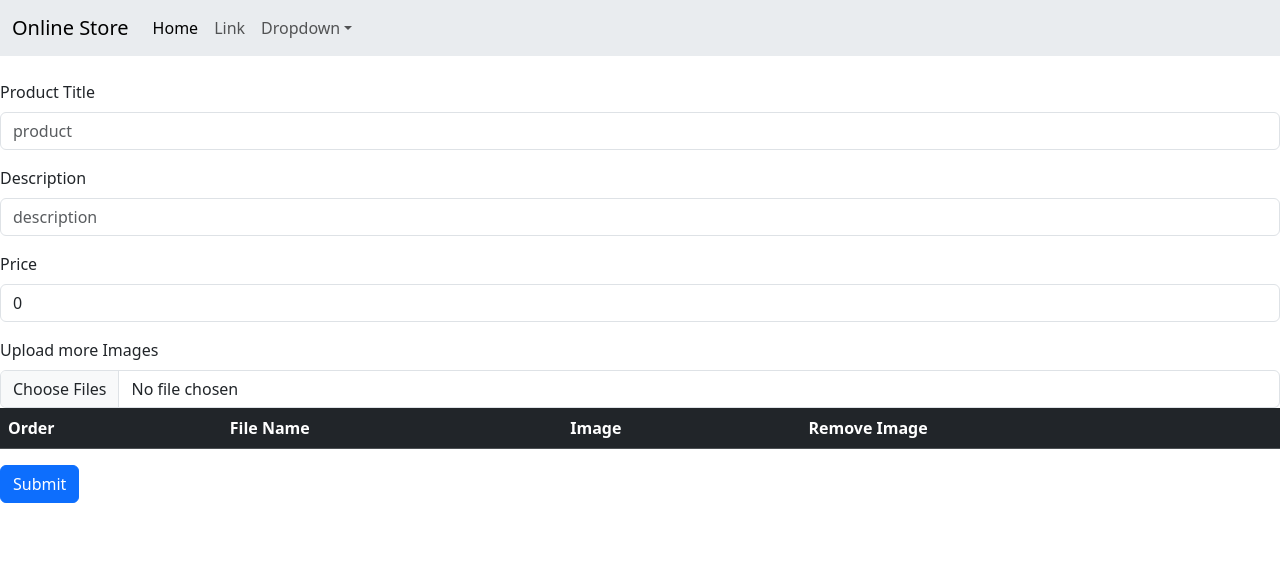
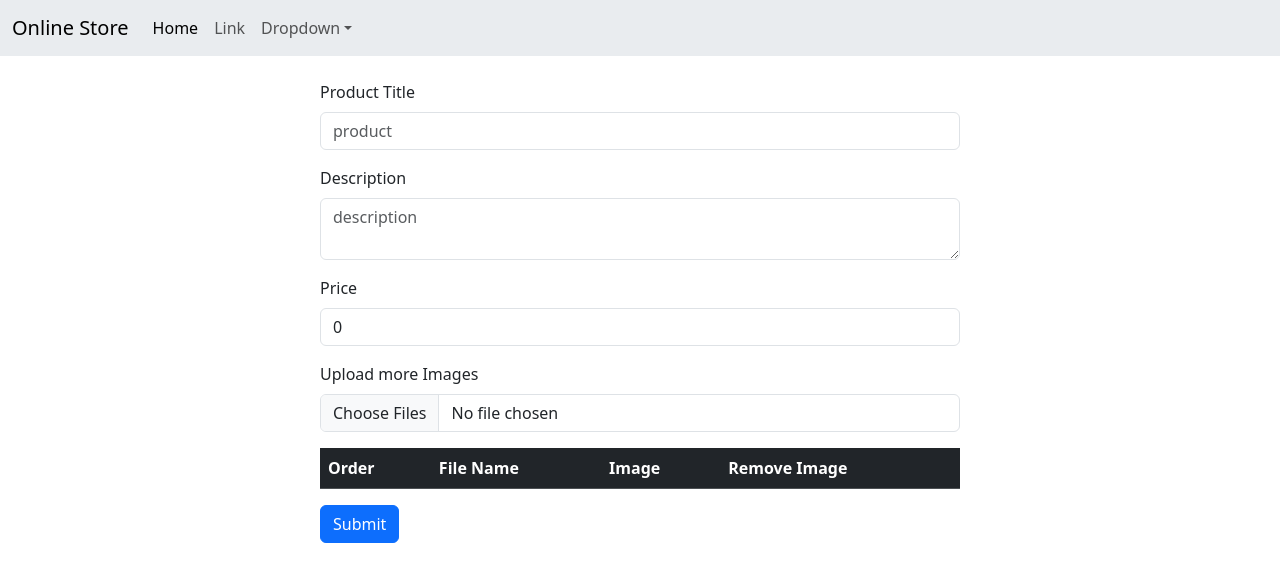
Before and after one commit to ahmads1990/OnlineStore-React, a React (Vite) app: page /add in a window 1280 px wide. Shown: the top 582 px of the page. Built offline with nearby package versions, Linux system fonts and the light colour scheme.

Commit message:
update form visuals

```diff
--- a/src/components/AddProductForm/AddProductForm.jsx
+++ b/src/components/AddProductForm/AddProductForm.jsx
@@ -25,7 +25,6 @@ const AddProductForm = () => {
         const imagesCopy = formData.images;
         // remove image from array
         const movedImage = imagesCopy.splice(currentOrder - 1, 1)[0];
-
         if (newOrder !== null && newOrder !== undefined)
             // reinsert that image into new index
             imagesCopy.splice(newOrder - 1, 0, movedImage);
@@ -59,8 +58,8 @@ const AddProductForm = () => {
     };
 
     return (
-        <div>
-            <form action={handleFormSubmit} method="post">
+        <div className="d-flex justify-content-center">
+            <form onSubmit={handleFormSubmit} method="post" className="w-50">
                 {/* Product Title */}
                 <div className="mb-3">
                     <label htmlFor="InputProductTitle" className="form-label">
@@ -81,10 +80,11 @@ const AddProductForm = () => {
                     <label htmlFor="InputDescription" className="form-label">
                         Description
                     </label>
-                    <input
+                    <textarea
                         id="InputDescription"
                         type="text"
                         className="form-control"
+                        name="description"
                         placeholder="description"
                         value={formData.description}
                         onChange={handleChange}
@@ -110,7 +110,7 @@ const AddProductForm = () => {
                     <label className="form-label">Upload more Images</label>
                     <input type="file" className="form-control" multiple onChange={onImagesUpload} />
                     {/* to display uploaded image */}
-                    <table className="table table-hover ">
+                    <table className="table table-hover mt-3">
                         <thead className="table-dark">
                             <tr>
                                 <th>Order</th>
```
